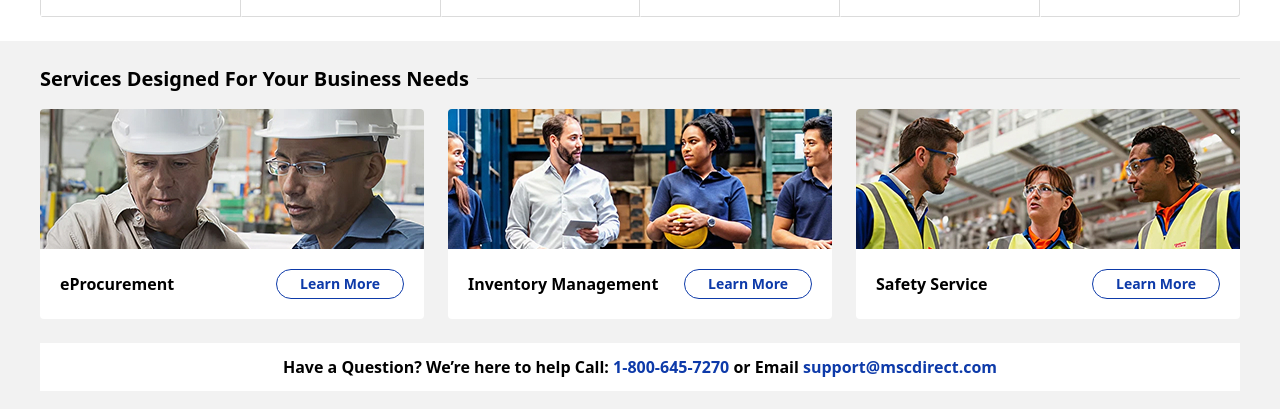
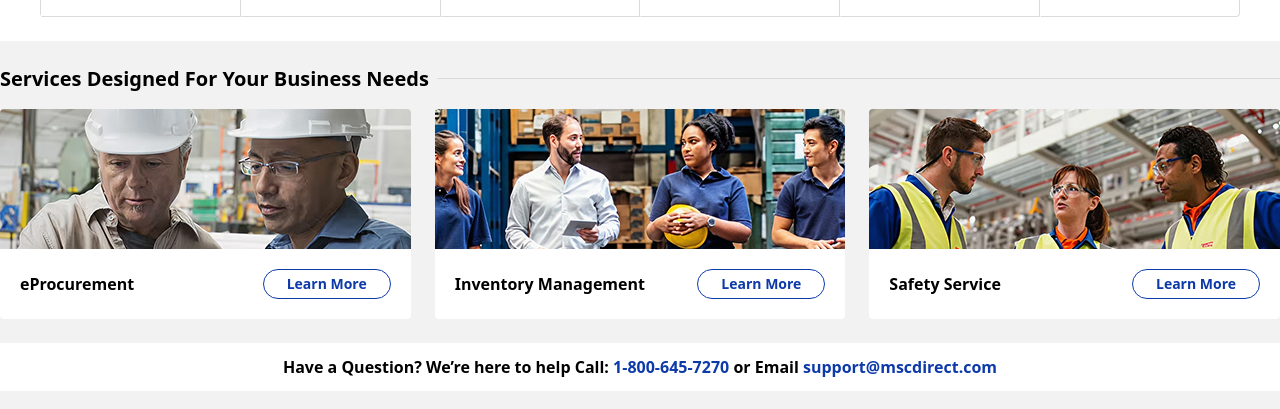
Before and after one commit to AdrianMsc/msc-direct-delivery, a website: page pages/index-lab.html in a window 1280 px wide. Shown: the part 1642-2051 px from the top of the page. Drawn offline with nearby package versions, Linux system fonts and the light colour scheme; a script that the page names is missing; a small style sheet from the web is missing.

Commit message:
fix: paddings

```diff
--- a/pages/index-lab.html
+++ b/pages/index-lab.html
@@ -1114,7 +1114,7 @@
       </div>
     </section>
 
-    <section class="mx-auto max-w-screen-2xl flex flex-col px-10">
+    <section class="mx-auto max-w-screen-2xl flex flex-col px-10 xl:px-0">
       <div
         class="flex pt-6 items-center after:flex-1 after:bg-monochromes-grey_xlight after:h-[1px] mb-4"
       >
```
Also changed, not shown: css/outputLab.css.
